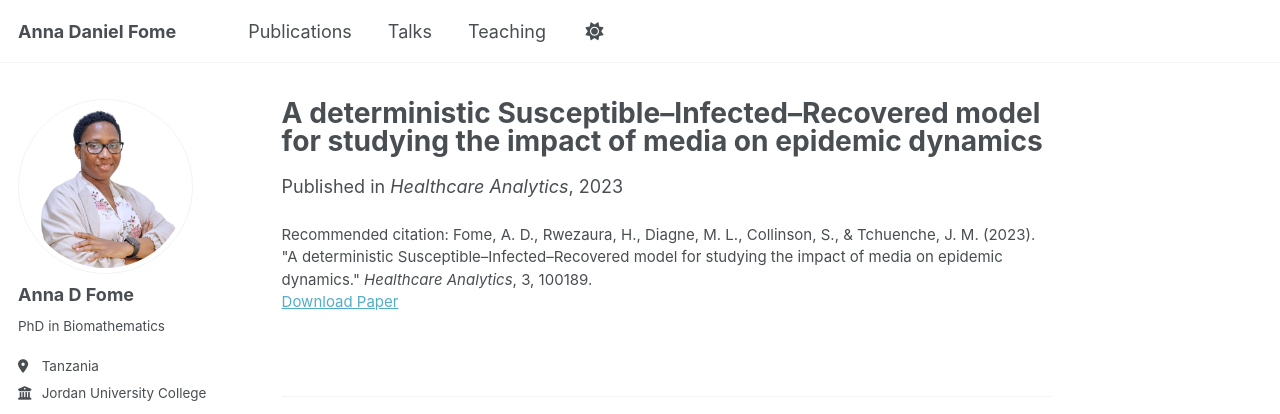
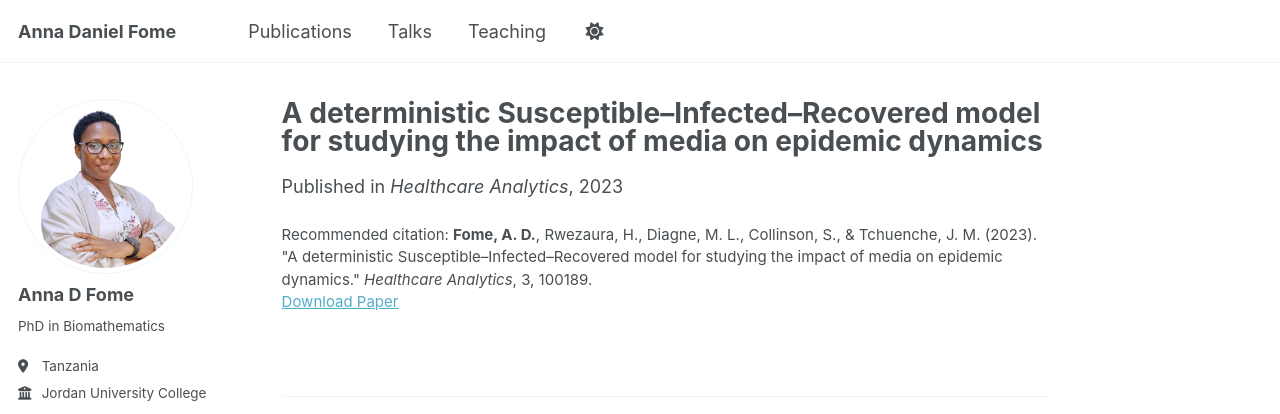
Before and after one commit to FomeA/FomeA.github.io, a Jekyll site: the page built from _publications/2023-01-01-media-sir-model.md, in a window 1280 px wide. Shown: the top 414 px of the page. Built offline with Jekyll 4.4.1, drawn with Linux system fonts in a browser that asks for light colours; some web fonts are replaced; a script bundle is joined from its source files by our own code; library files that are not in the unit come from our copies.

Commit message:
Update single.html

```diff
--- a/_layouts/single.html
+++ b/_layouts/single.html
@@ -47,26 +47,27 @@ layout: default
       <section class="page__content" itemprop="text">
         {{ content }}
 
+        {% assign citation_text = page.citation | replace: "Fome, A. D.", "<strong>Fome, A. D.</strong>" %}
         {% if page.citation and page.paperurl and page.slidesurl and page.bibtexurl %}
-          <p style="font-size: smaller">Recommended citation: {{ page.citation }}<br /><a href="{{ page.paperurl }}">Download Paper</a> | <a href="{{ page.slidesurl }}">Download Slides</a> | <a href="{{ page.bibtexurl }}">Download Bibtex</a></p>
+          <p style="font-size: smaller">Recommended citation: {{ citation_text }}<br /><a href="{{ page.paperurl }}">Download Paper</a> | <a href="{{ page.slidesurl }}">Download Slides</a> | <a href="{{ page.bibtexurl }}">Download Bibtex</a></p>
         {% elsif page.citation and page.paperurl and page.slidesurl %}
-          <p style="font-size: smaller">Recommended citation: {{ page.citation }}<br /><a href="{{ page.paperurl }}">Download Paper</a> | <a href="{{ page.slidesurl }}">Download Slides</a></p>
+          <p style="font-size: smaller">Recommended citation: {{ citation_text }}<br /><a href="{{ page.paperurl }}">Download Paper</a> | <a href="{{ page.slidesurl }}">Download Slides</a></p>
         {% elsif page.citation and page.paperurl and page.bibtexurl %}
-          <p style="font-size: smaller">Recommended citation: {{ page.citation }}<br /><a href="{{ page.paperurl }}">Download Paper</a> | <a href="{{ page.bibtexurl }}">Download Bibtex</a></p>
+          <p style="font-size: smaller">Recommended citation: {{ citation_text }}<br /><a href="{{ page.paperurl }}">Download Paper</a> | <a href="{{ page.bibtexurl }}">Download Bibtex</a></p>
         {% elsif page.citation and page.paperurl %}
-          <p style="font-size: smaller">Recommended citation: {{ page.citation }}<br /><a href="{{ page.paperurl }}">Download Paper</a></p>
+          <p style="font-size: smaller">Recommended citation: {{ citation_text }}<br /><a href="{{ page.paperurl }}">Download Paper</a></p>
         {% elsif page.citation and page.slidesurl and page.bibtexurl %}
-          <p style="font-size: smaller">Recommended citation: {{ page.citation }}<br /><a href="{{ page.slidesurl }}">Download Slides</a> | <a href="{{ page.bibtexurl }}">Download Bibtex</a></p>
+          <p style="font-size: smaller">Recommended citation: {{ citation_text }}<br /><a href="{{ page.slidesurl }}">Download Slides</a> | <a href="{{ page.bibtexurl }}">Download Bibtex</a></p>
         {% elsif page.citation and page.slidesurl %}
-          <p style="font-size: smaller">Recommended citation: {{ page.citation }}<br /><a href="{{ page.slidesurl }}">Download Slides</a></p>
+          <p style="font-size: smaller">Recommended citation: {{ citation_text }}<br /><a href="{{ page.slidesurl }}">Download Slides</a></p>
         {% elsif page.slidesurl and page.bibtexurl %}
           <p style="font-size: smaller"><a href="{{ page.slidesurl }}">Download Slides</a> | <a href="{{ page.bibtexurl }}">Download Bibtex</a></p>
         {% elsif page.paperurl and page.bibtexurl %}
           <p style="font-size: smaller"><a href="{{ page.paperurl }}">Download Paper</a> | <a href="{{ page.bibtexurl }}">Download Bibtex</a></p>
         {% elsif page.citation and page.bibtexurl %}
-          <p style="font-size: smaller">Recommended citation: {{ page.citation }}<br /><a href="{{ page.bibtexurl }}">Download Bibtex</a></p>
+          <p style="font-size: smaller">Recommended citation: {{ citation_text }}<br /><a href="{{ page.bibtexurl }}">Download Bibtex</a></p>
         {% elsif page.citation %}
-          <p style="font-size: smaller">Recommended citation: {{ page.citation }}</p>
+          <p style="font-size: smaller">Recommended citation: {{ citation_text }}</p>
         {% elsif page.slidesurl %}
           <p style="font-size: smaller"><a href="{{ page.slidesurl }}">Download Slides</a></p>
         {% elsif page.bibtexurl %}
```
